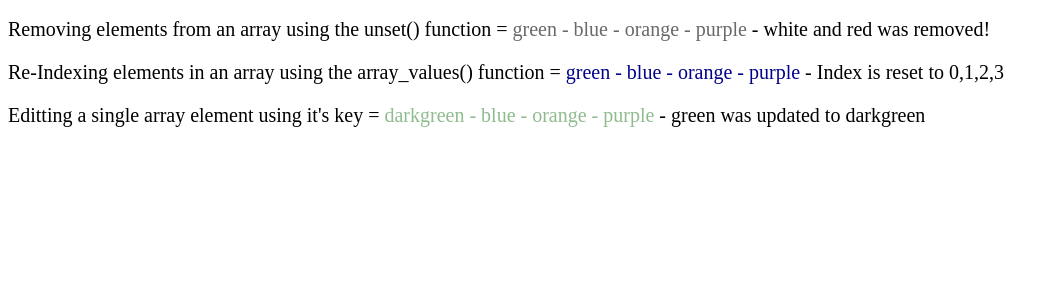
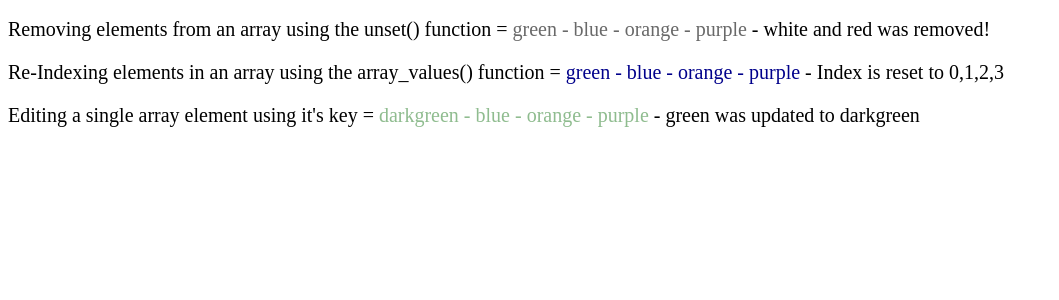
Before and after one commit to chrisdav6/Treehouse, a PHP site: page /04-arrays.php in a window 1280 px wide. Shown: the part 334-634 px from the top of the page, without its empty margins (0-1059 px from the left). Run offline with PHP 8.4, Linux system fonts and the light colour scheme.

Commit message:
Editing a single array element using it's key

```diff
--- a/php_arrays_conditionals/04-arrays.php
+++ b/php_arrays_conditionals/04-arrays.php
@@ -64,10 +64,10 @@ $myString = implode(" - ", $resetArray);
 echo("<p style='font-size: 20px;'>Re-Indexing elements in an array using the array_values() function = <span style='color: darkblue; font-size: 20px;'>$myString</span> - Index is reset to 0,1,2,3</p>");
 
 
-//09 Editting a single array element using it's key
+//09 Editing a single array element using it's key
 $resetArray[0] = "darkgreen";
 $myString = implode(" - ", $resetArray);
-echo("<p style='font-size: 20px;'>Editting a single array element using it's key = <span style='color: darkseagreen; font-size: 20px;'>$myString</span> - green was updated to $resetArray[0]</p>");
+echo("<p style='font-size: 20px;'>Editing a single array element using it's key = <span style='color: darkseagreen; font-size: 20px;'>$myString</span> - green was updated to $resetArray[0]</p>");
 
 
 ?>
```
